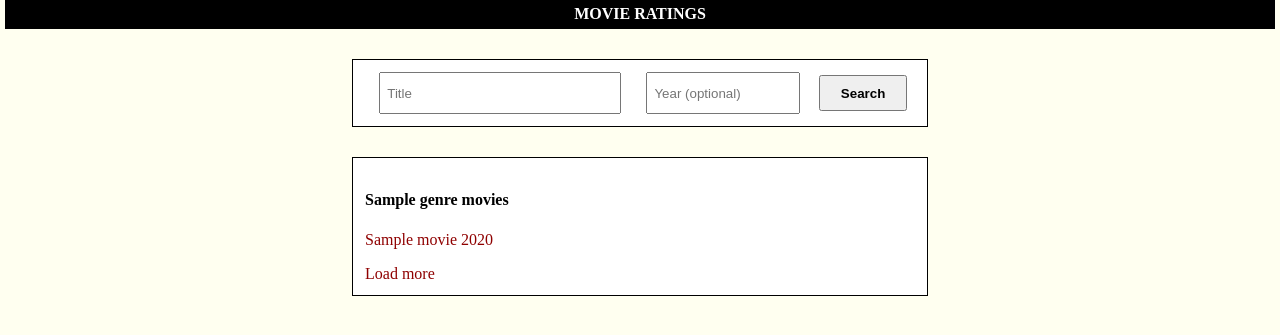
After one commit to lugrao/movie_ratings, a Flask app: template templates/genre.html in a window 1280 px wide. The commit adds this page. Shown: the top 335 px of the page. Run offline with Flask 2, Linux system fonts and the light colour scheme; the template is opened without the code that fills it: most values are stand-ins (such as "Sample title", 1, 10 or a date in 2020).

Commit message:
add genre page

```diff
--- a/app.py
+++ b/app.py
@@ -1,5 +1,5 @@
 from flask import Flask, render_template, request
-from helpers import get_movie, get_letterboxd_rating, get_more_movies, get_person
+from helpers import get_movie, get_letterboxd_rating, get_more_movies, get_person, get_genre
 
 app = Flask(__name__)
 
@@ -38,6 +38,11 @@ def person(id):
     info, jobs = get_person(id)
     return render_template('person.html', info=info, jobs=jobs)
 
+@app.route('/genre/<id>/<name>')
+def genre(id, name):
+    movies = get_genre(id, name)
+    return render_template('genre.html', movies=movies)
+
 
 @app.route('/letterboxd-rating')
 def letterboxd_rating():
@@ -57,3 +62,8 @@ def more_results():
     page = int(request.args.get('p'))
     more_results = get_more_movies(title, year, id, page)
     return more_results
+
+@app.route('/more-genre-results/<id>/<page>')
+def more_genre_results(id, page):
+    response = get_genre(id, page=page)
+    return response
--- /dev/null
+++ b/static/genre.js
@@ -0,0 +1,32 @@
+let $loadMore = document.getElementById('load-more');
+let $movieList = document.getElementById('movie-list');
+let page = 2;
+let genre_id = $loadMore.dataset.id;
+$loadMore.addEventListener('click', loadMoreResults);
+
+async function loadMoreResults() {
+    let url = `/more-genre-results/${genre_id}/${page}`;
+    let response;
+    let $li = document.querySelectorAll('li');
+    let scrollItem = $li[$li.length - 2];
+
+    try {
+        response = await fetch(url).then(res => res.json()).then(data => data);
+    } catch (error) {
+        return console.error(error);
+    }
+
+    response.movies.forEach(movie => {
+        let new_movie = document.createElement('li');
+        new_movie.innerHTML = `<a href="/movie/${movie['id']}">${movie['title']} ${movie['year']}</a>`;
+        $movieList.appendChild(new_movie);
+    });
+
+    scrollItem.scrollIntoView();
+
+    page++;
+
+    if (page > response['total_pages']) {
+        $loadMore.style.display = 'none';
+    }
+}
--- a/static/styles.css
+++ b/static/styles.css
@@ -43,7 +43,7 @@ ul {
 }
 
 li {
-    margin-top: 4px;
+    margin-top: 8px;
 }
 
 form {
@@ -89,6 +89,15 @@ hr {
 
 .movie-info p {
     margin-top: 0;
+}
+
+.time-genres {
+    margin-bottom: 20px;
+}
+
+.time-genres p {
+    margin: 5px 0;
+    font-size: 14px;
 }
 
 .person ul {
--- /dev/null
+++ b/templates/genre.html
@@ -0,0 +1,29 @@
+{% extends "layout.html" %}
+
+{% block title %}
+Movie Ratings | movies['genre']['name']
+{% endblock%}
+
+{% block main %}
+
+<div class="container">
+    <form class="search-small" action="/search" method="GET" autocomplete="off">
+        <input type="text" name="t" placeholder="Title">
+        <input type="number" name="y" placeholder="Year (optional)">
+        <input type="submit" value="Search" class="clickable">
+    </form>
+</div>
+
+<div class="container">
+    <h4>{{ movies['genre']['name'] }} movies</h4>
+    <ul id="movie-list">
+        {% for movie in movies['movies']%}
+        <li><a href="/movie/{{ movie['id'] }}">{{ movie['title'] }} {{ movie['year'] }}</a></li>
+        {% endfor %}
+    </ul>
+    <a id="load-more" data-genre="{{ movies['genre']['name'] }}" data-id="{{ movies['genre']['id'] }}" href="#more">Load more</a>
+</div>
+
+<div class="div-to-deal-with-some-very-specific-problem-with-chrome-mobile"></div>
+<script src="{{ url_for('static', filename='genre.js') }}"></script>
+{% endblock %}
--- a/templates/person.html
+++ b/templates/person.html
@@ -1,7 +1,7 @@
 {% extends "layout.html" %}
 
 {% block title %}
-Movie Ratings
+Movie Ratings | {{ info['name'] }}
 {% endblock%}
 
 {% block main %}
```
Also changed, not shown: helpers.py (+30 -1 lines), static/movie.js (+5 -3 lines), templates/movie.html (+19 -5 lines).
